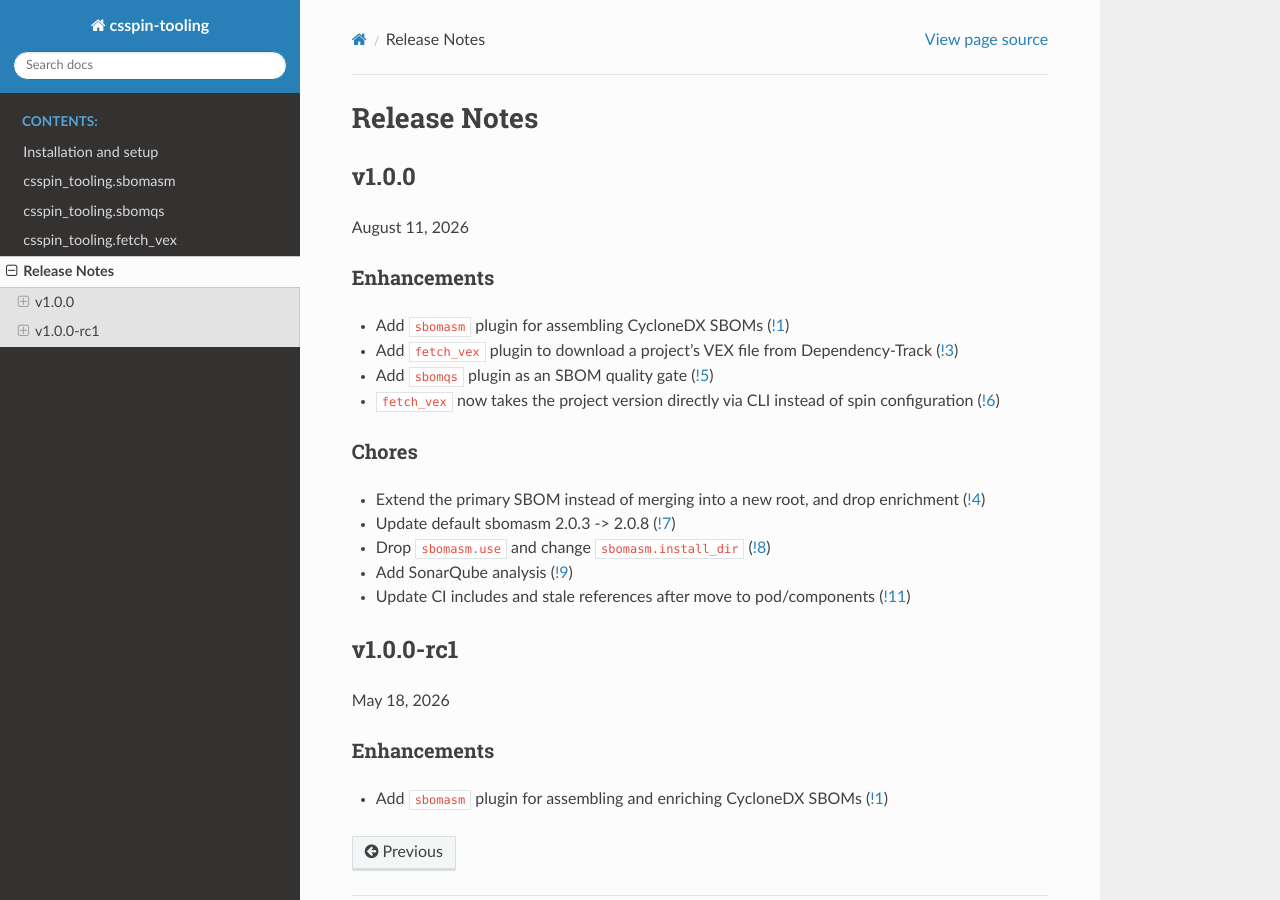
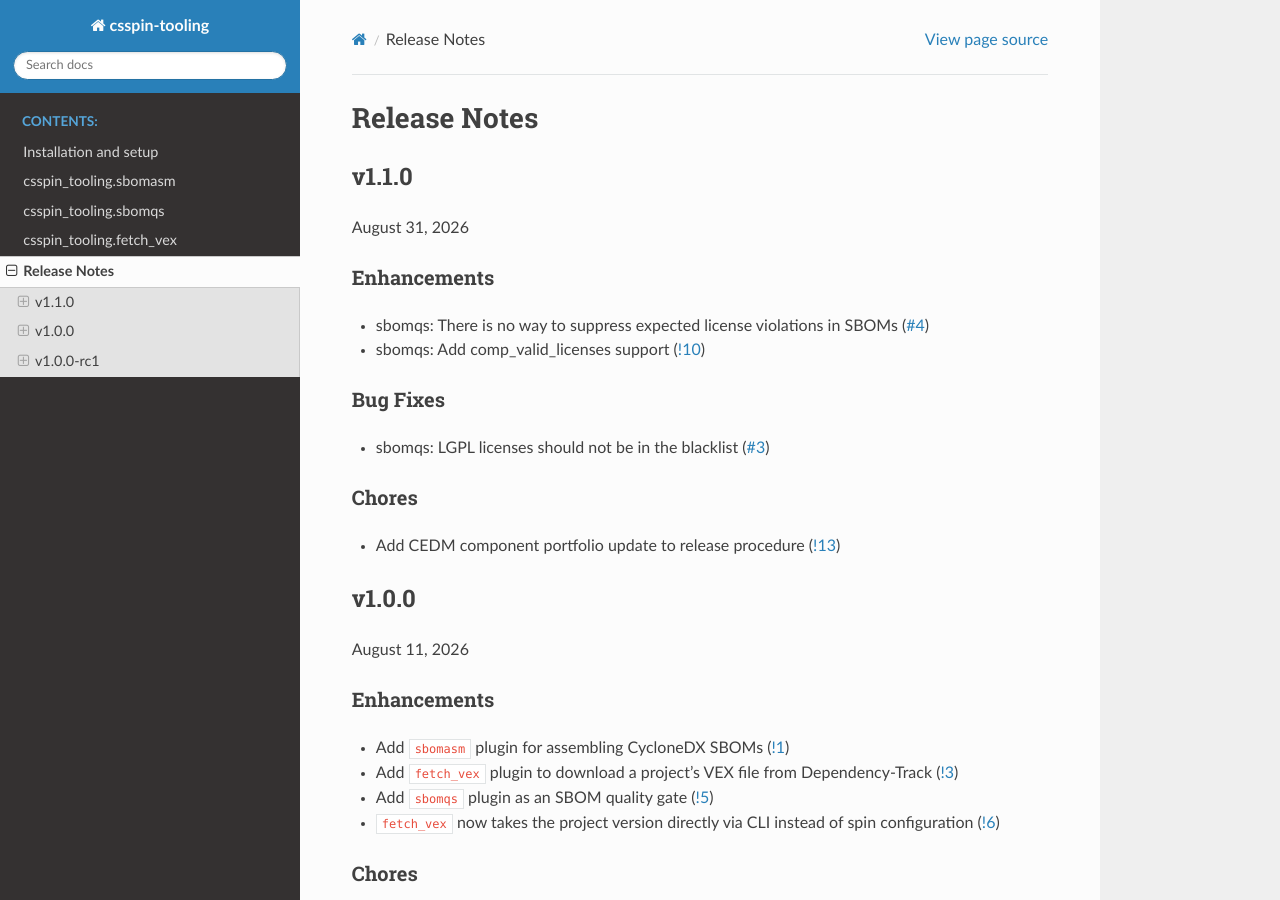
Before and after one commit to cslab/csspin-tooling, a Sphinx documentation site: the page built from doc/relnotes.rst, in a window 1280 px wide and 900 px high. Built offline with Sphinx 7.4.7 and the Read the Docs theme 3.1.0, drawn with Linux system fonts in a browser that asks for light colours.

```diff
--- a/doc/relnotes.rst
+++ b/doc/relnotes.rst
@@ -40,6 +40,31 @@
 =============
 Release Notes
 =============
+
+v1.1.0
+======
+
+August 31, 2026
+
+Enhancements
+------------
+
+- sbomqs: There is no way to suppress expected license violations in SBOMs
+  (`#4 <https://code.contact.de/pod/components/csspin-tooling/-/work_items/4>`_)
+- sbomqs: Add comp_valid_licenses support
+  (`!10 <https://code.contact.de/pod/components/csspin-tooling/-/merge_requests/10>`_)
+
+Bug Fixes
+---------
+
+- sbomqs: LGPL licenses should not be in the blacklist
+  (`#3 <https://code.contact.de/pod/components/csspin-tooling/-/work_items/3>`_)
+
+Chores
+------
+
+- Add CEDM component portfolio update to release procedure
+  (`!13 <https://code.contact.de/pod/components/csspin-tooling/-/merge_requests/13>`_)
 
 v1.0.0
 ======
```
